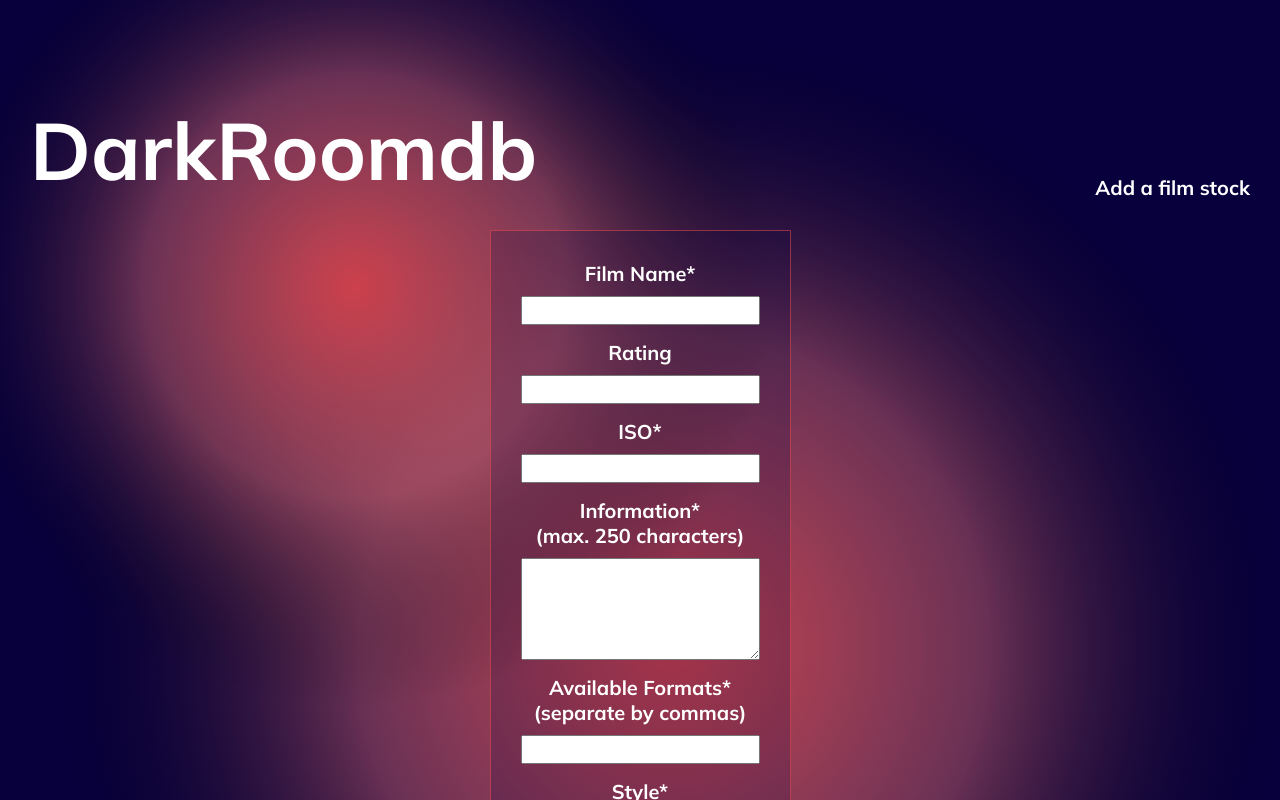
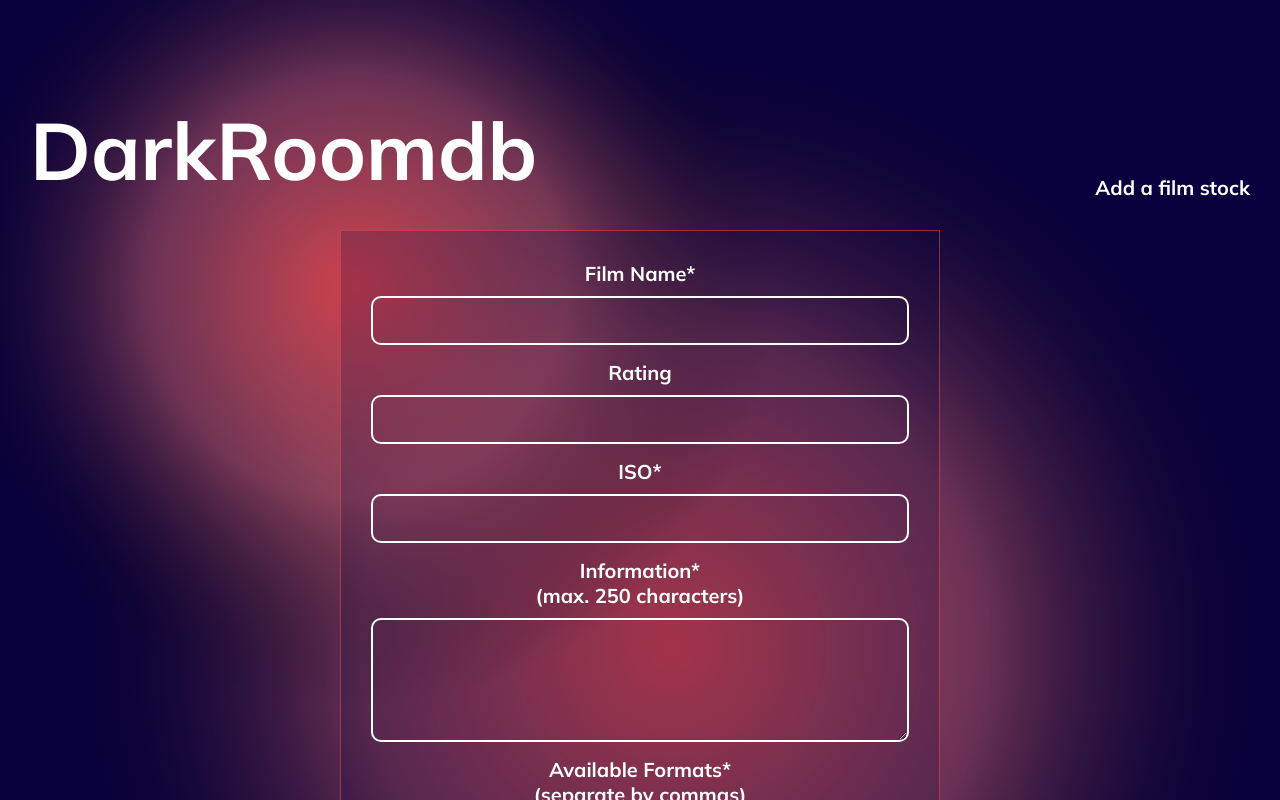
Before and after one commit to samueljacobs98/darkroomdb-fe, a React (Create React App) app: page /film/new in a window 1280 px wide. Shown: the top 800 px of the page. Built offline with nearby package versions, Linux system fonts and the light colour scheme.

Commit message:
updated stylings

```diff
--- a/src/Components/Form/Form.scss
+++ b/src/Components/Form/Form.scss
@@ -10,6 +10,8 @@
   text-align: center;
   position: relative;
   border: 1px solid rgba($colour-tertiary, 0.5);
+  width: 100%;
+  max-width: 30rem;
 
   & > label,
   & > button {
@@ -21,9 +23,12 @@
   & > select {
     margin-top: calc($gap / 3);
     margin-bottom: calc($gap / 2);
-    color: $colour-primary;
     font-size: $fs-secondary;
     width: 100%;
+    padding: 0.5rem;
+    border-radius: 0.5rem;
+    background: none;
+    border: 2px solid white;
   }
 
   & > button {
```
